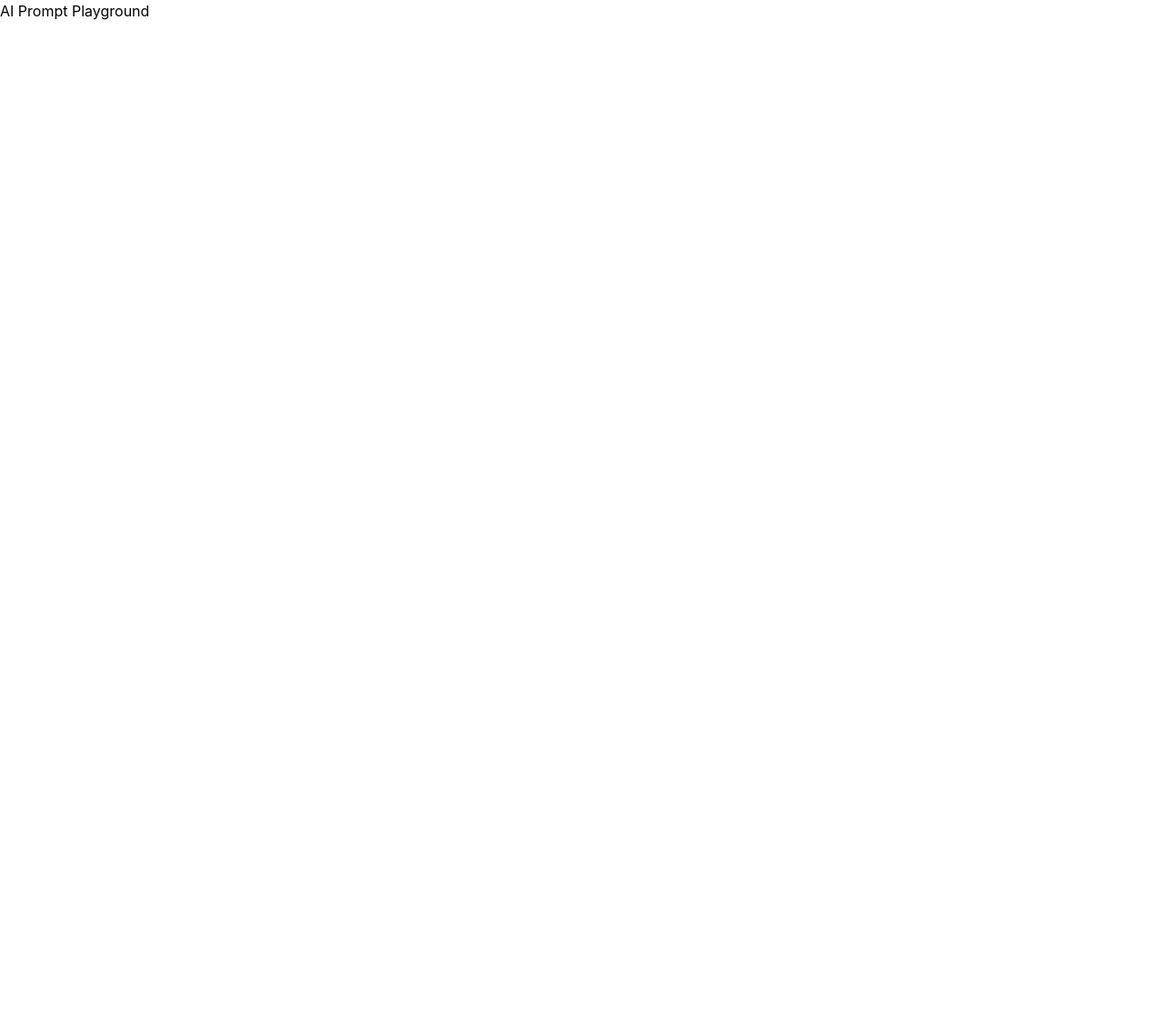
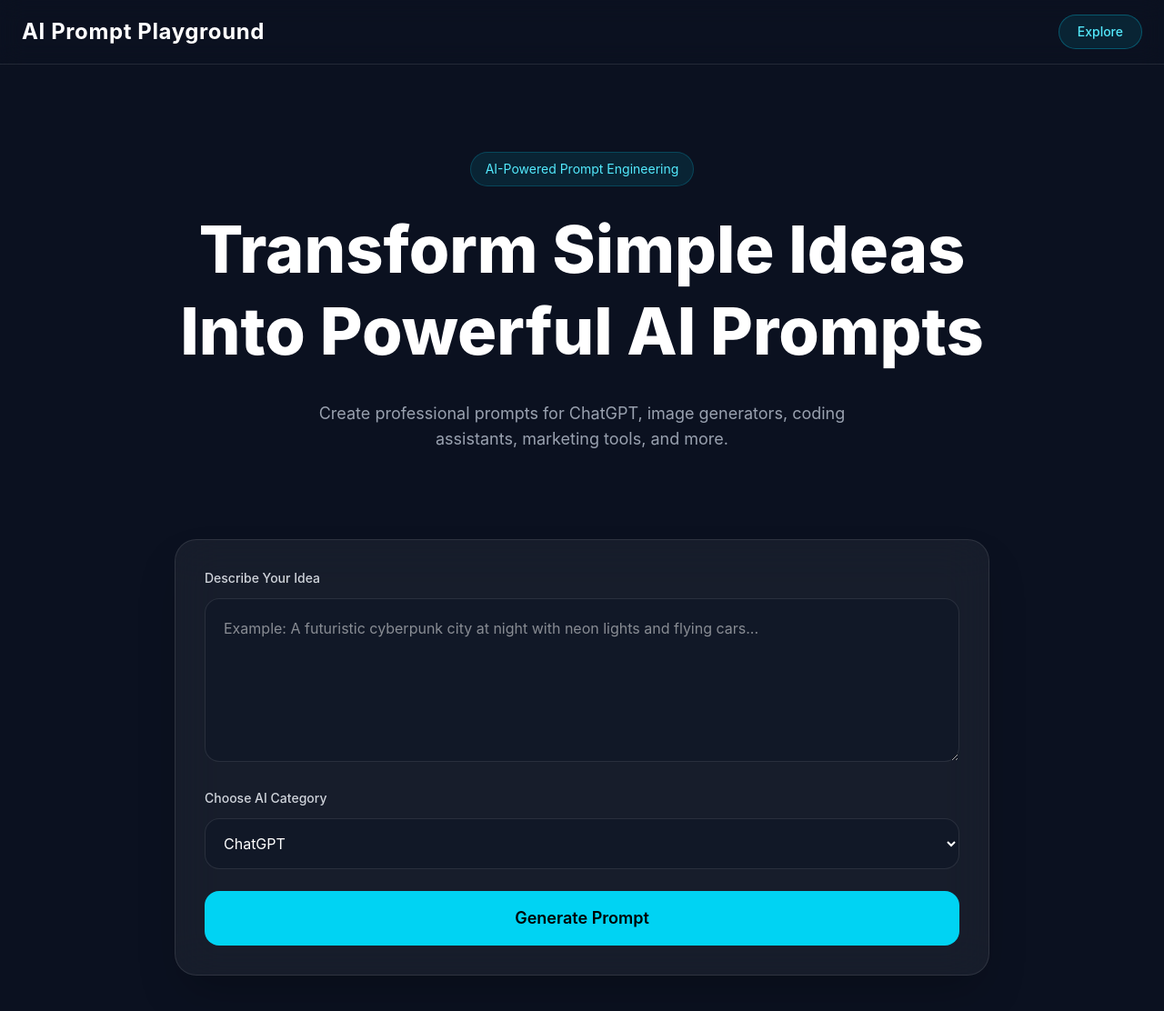
Before and after one commit to djabranemmd/ai-prompt-playground, a React (Vite) app: page / in a window 1280 px wide. Shown: the top 1112 px of the page at 91% size. Before the commit the page ends 800 px from the top, so only its background shows below. Built offline with nearby package versions, Linux system fonts and the light colour scheme.

Commit message:
Make File Hero/ Navbar/ Prompt/ and Add Edit

```diff
--- a/src/App.jsx
+++ b/src/App.jsx
@@ -1,7 +1,16 @@
+import Navbar from './components/Navbar'
+import Hero from './components/Hero'
+import PromptBox from './components/PromptBox'
+
 function App() {
   return (
-    <div>
-      <h1>AI Prompt Playground</h1>
+    <div className="min-h-screen bg-[#0b1120] text-white">
+      <Navbar />
+
+      <main className="px-6">
+        <Hero />
+        <PromptBox />
+      </main>
     </div>
   )
 }
--- /dev/null
+++ b/src/components/Hero.jsx
@@ -0,0 +1,20 @@
+function Hero() {
+  return (
+    <section className="mx-auto flex max-w-5xl flex-col items-center py-24 text-center">
+      <div className="mb-6 rounded-full border border-cyan-400/20 bg-cyan-400/10 px-4 py-2 text-sm text-cyan-300">
+        AI-Powered Prompt Engineering
+      </div>
+
+      <h2 className="max-w-4xl text-5xl font-extrabold leading-tight md:text-7xl">
+        Transform Simple Ideas Into Powerful AI Prompts
+      </h2>
+
+      <p className="mt-8 max-w-2xl text-lg text-gray-400">
+        Create professional prompts for ChatGPT, image generators,
+        coding assistants, marketing tools, and more.
+      </p>
+    </section>
+  )
+}
+
+export default Hero
--- /dev/null
+++ b/src/components/Navbar.jsx
@@ -0,0 +1,17 @@
+function Navbar() {
+  return (
+    <header className="border-b border-white/10 backdrop-blur-md">
+      <div className="mx-auto flex max-w-7xl items-center justify-between px-6 py-4">
+        <h1 className="text-2xl font-bold tracking-wide">
+          AI Prompt Playground
+        </h1>
+
+        <button className="rounded-full border border-cyan-400/30 bg-cyan-400/10 px-5 py-2 text-sm font-medium text-cyan-300 transition hover:bg-cyan-400/20">
+          Explore
+        </button>
+      </div>
+    </header>
+  )
+}
+
+export default Navbar
--- /dev/null
+++ b/src/components/PromptBox.jsx
@@ -0,0 +1,40 @@
+function PromptBox() {
+  return (
+    <section className="mx-auto max-w-4xl pb-24">
+      <div className="rounded-3xl border border-white/10 bg-white/5 p-8 shadow-2xl backdrop-blur-xl">
+        <div className="space-y-6">
+          <div>
+            <label className="mb-3 block text-sm font-medium text-gray-300">
+              Describe Your Idea
+            </label>
+
+            <textarea
+              placeholder="Example: A futuristic cyberpunk city at night with neon lights and flying cars..."
+              className="min-h-[180px] w-full rounded-2xl border border-white/10 bg-[#111827] p-5 text-white outline-none transition focus:border-cyan-400"
+            />
+          </div>
+
+          <div>
+            <label className="mb-3 block text-sm font-medium text-gray-300">
+              Choose AI Category
+            </label>
+
+            <select className="w-full rounded-2xl border border-white/10 bg-[#111827] p-4 text-white outline-none transition focus:border-cyan-400">
+              <option>ChatGPT</option>
+              <option>Image Generator</option>
+              <option>Coding Assistant</option>
+              <option>Marketing</option>
+              <option>Video Generator</option>
+            </select>
+          </div>
+
+          <button className="w-full rounded-2xl bg-cyan-400 py-4 text-lg font-semibold text-black transition hover:scale-[1.02] hover:bg-cyan-300">
+            Generate Prompt
+          </button>
+        </div>
+      </div>
+    </section>
+  )
+}
+
+export default PromptBox
```
